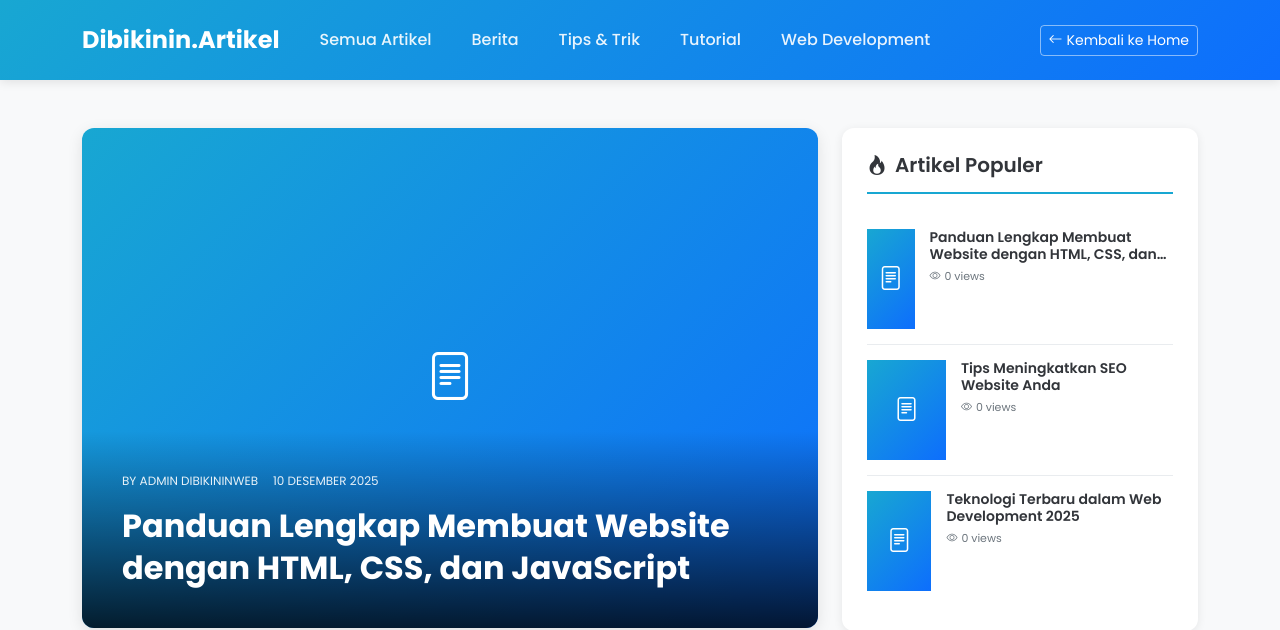
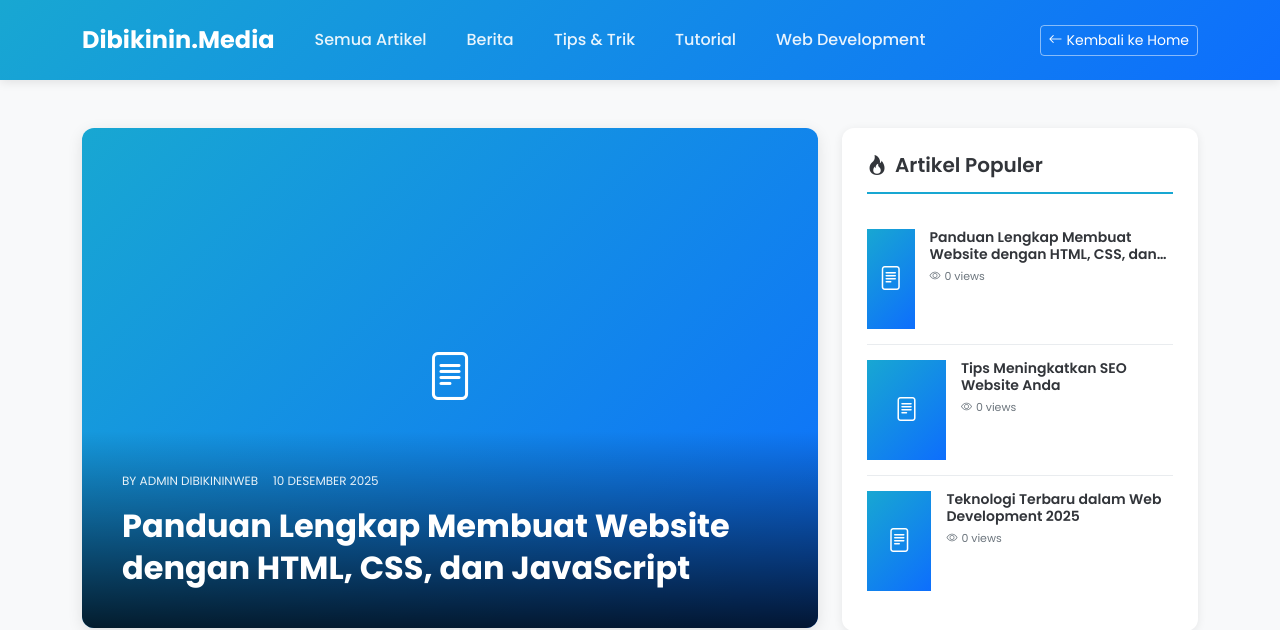
Before and after one commit to riskinurhadi/dibikininweb, a PHP site: page /artikel/index.php in a window 1280 px wide. Shown: the top 630 px of the page. Run offline with PHP 8.4, Linux system fonts and the light colour scheme; data comes from the database, SQL or seed files in the repository.

Commit message:
modified:   artikel/index.php 	modified:   index.php

```diff
--- a/artikel/index.php
+++ b/artikel/index.php
@@ -134,7 +134,7 @@ function formatDate($date) {
         <div class="container">
             <a class="navbar-brand" href="index.php">
                 <i class=""></i>
-                <span>Dibikinin.Artikel</span>
+                <span>Dibikinin.Media</span>
             </a>
 
             <button class="navbar-toggler" type="button" data-bs-toggle="collapse" data-bs-target="#navbarContent" aria-controls="navbarContent" aria-expanded="false" aria-label="Toggle navigation">
--- a/index.php
+++ b/index.php
@@ -63,7 +63,7 @@ include 'koneksi.php';
                   <a class="nav-link" href="#Kontak">Kontak</a>
                 </li>
               </ul>
-              <a href="https://dibikininweb.com/artikel/" class="btn btn-primary-custom text-light text-end" style="height: 50px;">Blog</a>
+              <a href="https://dibikininweb.com/artikel/" class="btn btn-primary-custom text-light text-end" style="height: 50px;">Dibikinin.Media</a>
             </div>
           </nav>
         </div>
```
